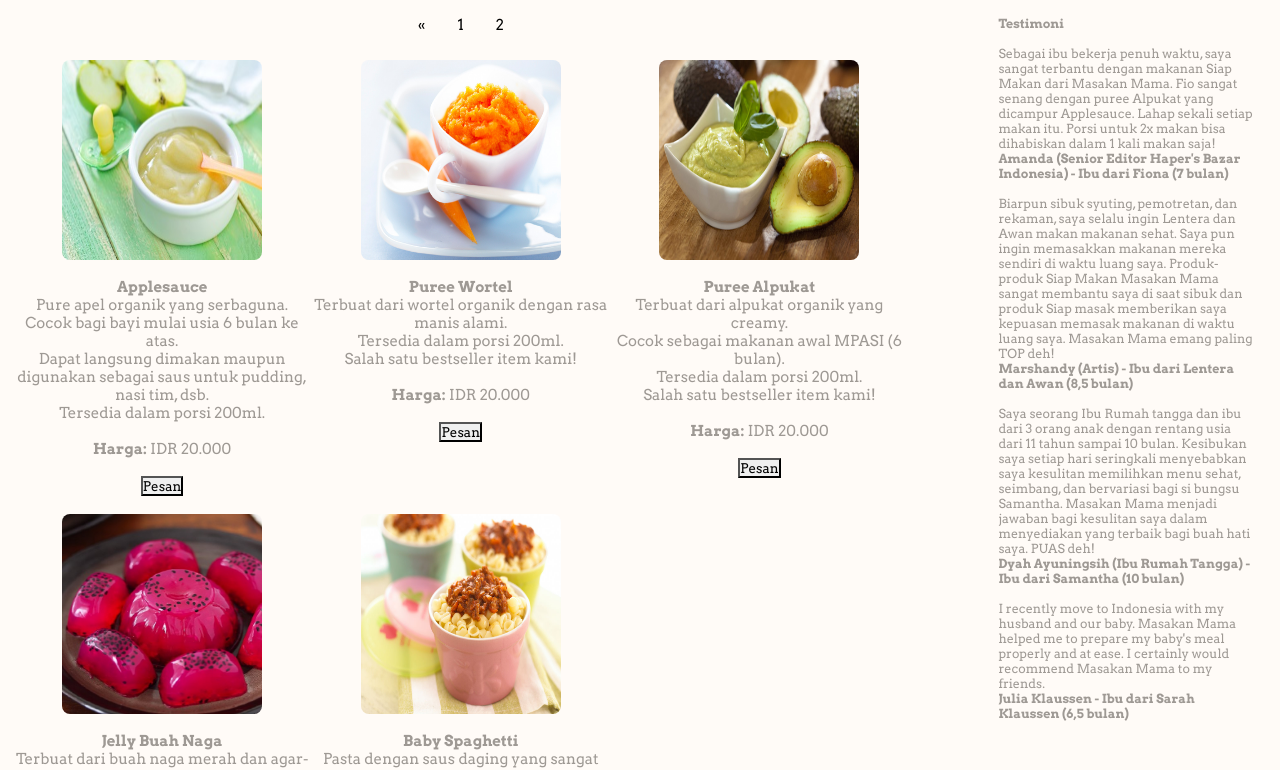
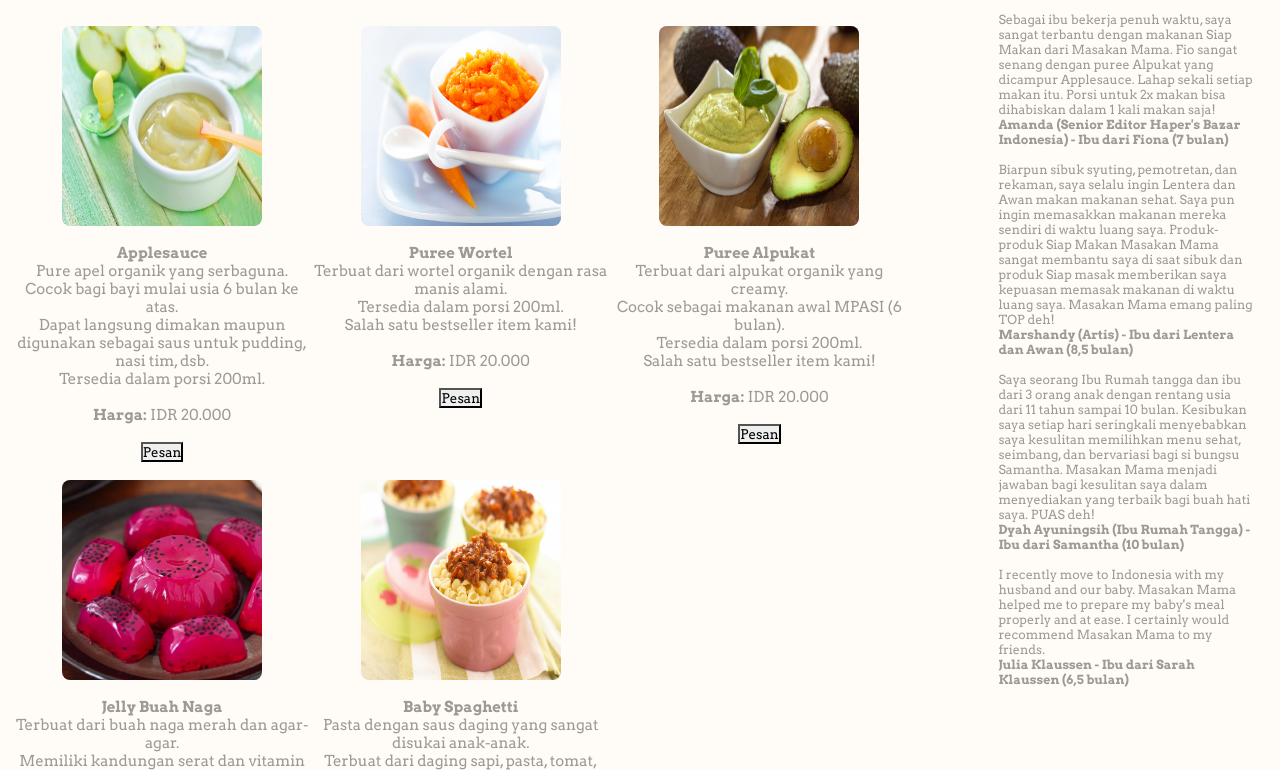
Before and after one commit to maesayudhinari/mpasi, a plain HTML site: page ready.html in a window 1280 px wide. Shown: the part 330-1100 px from the top of the page. Drawn offline with nearby package versions, Linux system fonts and the light colour scheme.

Commit message:
rapi tanpa pagination

```diff
--- a/css/stylecynthia.css
+++ b/css/stylecynthia.css
@@ -1774,23 +1774,6 @@ td {
 	width: 30%;
 }
 
-/* pagination*/
-ul.pagination {
-    display: inline-block;
-    padding: 0;
-    margin: 0;
-}
-
-ul.pagination li {display: inline;}
-
-ul.pagination li a {
-    color: black;
-    float: left;
-    padding: 8px 16px;
-    text-decoration: none;
-}
-
-
 #testikanan {
 	float:right;
 	text-align:left;
@@ -1799,5 +1782,4 @@ ul.pagination li a {
 	padding:2%;
 	font-size:smaller;
 	margin-top:-88%;
-
-}
+}
--- a/ready.html
+++ b/ready.html
@@ -129,13 +129,6 @@ Siap Saji
 			<button onclick="order()">Pesan</button>
 		</td>
 	</tr>
-
-<!-- bikin halaman pagination-->
-<ul class="pagination">
-  <li><a href="#">«</a></li>
-  <li><a href="#">1</a></li>
-  <li><a class="active" href="#">2</a></li>
-</ul>
 </table>
 </div>
 
```
